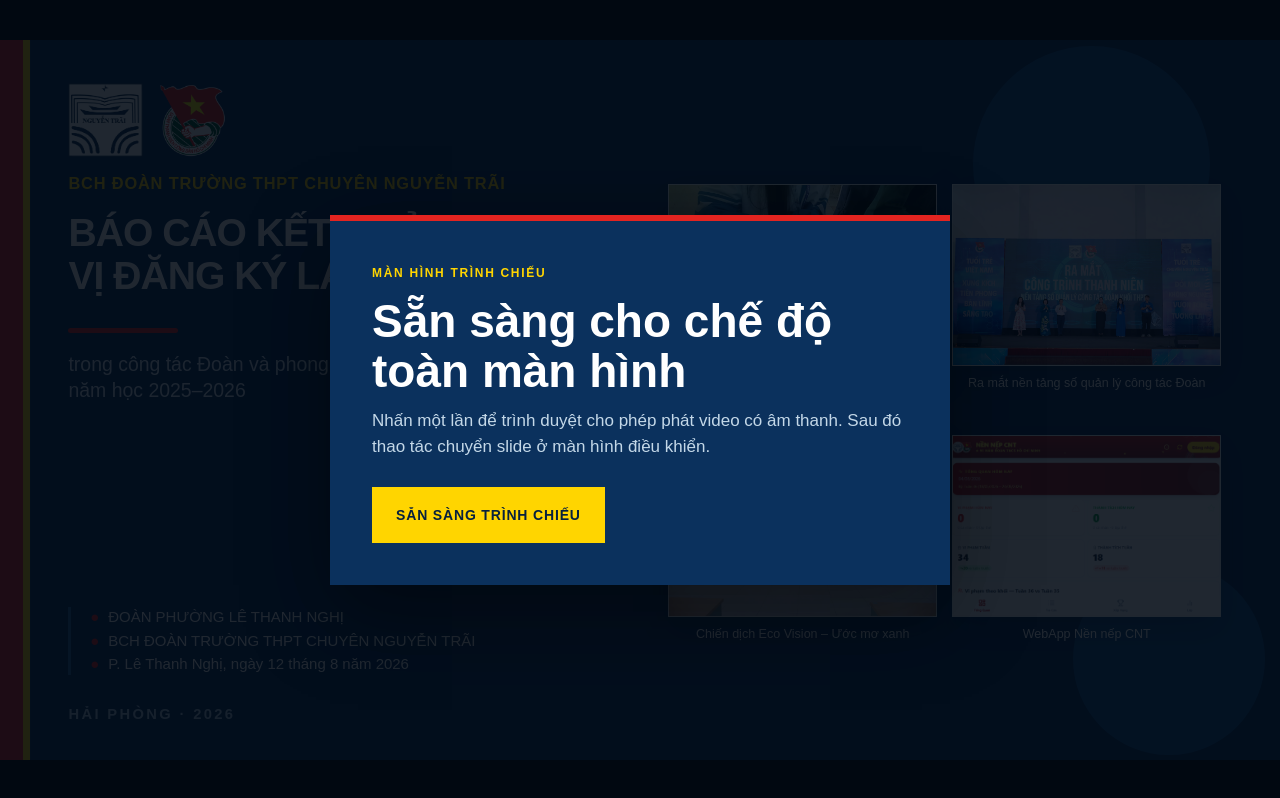
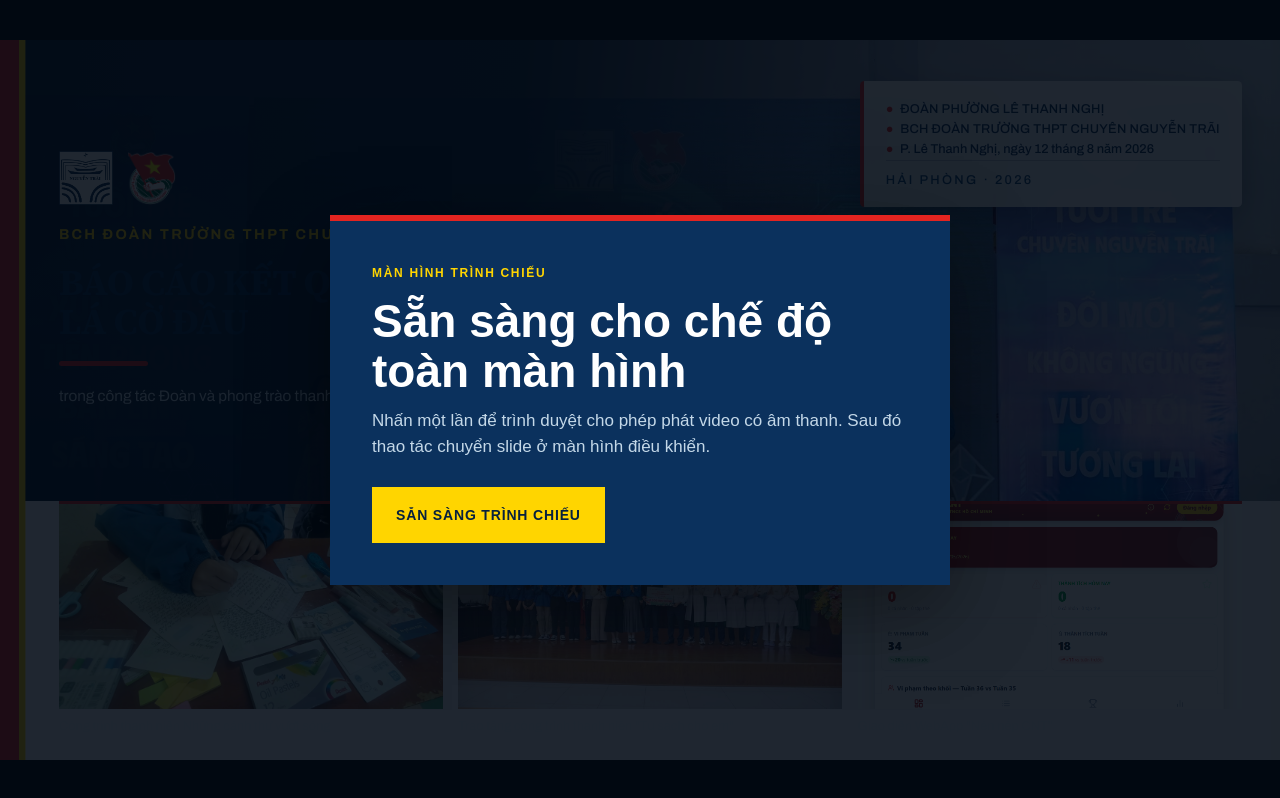
Before and after one commit to luonghaianh1208/lacodauCNT, a Next.js app: page /present in a window 1280 px wide. Built offline with nearby package versions, Linux system fonts and the light colour scheme.

Commit message:
feat: router khuon va he chuyen dong theo loai slide

```diff
--- a/app/globals.css
+++ b/app/globals.css
@@ -1539,3 +1539,45 @@ button {
     transition-duration: 1ms !important;
   }
 }
+
+/* ===== Dàn nhạc vào ===== */
+.slide-live .anim {
+  animation-delay: var(--d, 0ms);
+  animation-duration: 520ms;
+  animation-timing-function: cubic-bezier(0.22, 0.85, 0.26, 1);
+  animation-fill-mode: both;
+}
+
+.slide-live .a-rise { animation-name: cnt-rise; }
+.slide-live .a-fade { animation-name: cnt-fade; }
+.slide-live .a-grow { animation-name: cnt-grow; animation-duration: 420ms; }
+.slide-live .a-bar { animation-name: cnt-bar; animation-duration: 420ms; }
+.slide-live .a-media { animation-name: cnt-media; animation-duration: 640ms; }
+
+@keyframes cnt-rise { from { opacity: 0; transform: translateY(1.1cqw); } to { opacity: 1; transform: none; } }
+@keyframes cnt-fade { from { opacity: 0; } to { opacity: 1; } }
+@keyframes cnt-grow { from { transform: scaleX(0); } to { transform: scaleX(1); } }
+@keyframes cnt-bar { from { transform: scaleY(0); } to { transform: scaleY(1); } }
+@keyframes cnt-media { from { opacity: 0; transform: scale(1.035); } to { opacity: 1; transform: none; } }
+
+/* ===== Chuyển cảnh theo loại slide ===== */
+@keyframes cnt-tr-slide { from { opacity: 0; transform: translateX(var(--dir, 4cqw)); } to { opacity: 1; transform: none; } }
+@keyframes cnt-tr-depth { from { opacity: 0; transform: scale(1.045); } to { opacity: 1; transform: none; } }
+@keyframes cnt-tr-fade { from { opacity: 0; } to { opacity: 1; } }
+@keyframes cnt-tr-curtain { from { transform: translateX(var(--from, 100%)); } to { transform: none; } }
+
+.slide-live[data-transition="slide"] { animation: cnt-tr-slide 520ms cubic-bezier(0.22, 0.85, 0.26, 1) both; }
+.slide-live[data-transition="depth"] { animation: cnt-tr-depth 620ms cubic-bezier(0.22, 0.85, 0.26, 1) both; }
+.slide-live[data-transition="curtain"] { animation: cnt-tr-fade 440ms ease both; }
+.slide-live[data-transition="curtain"] .content-media { animation: cnt-tr-curtain 560ms cubic-bezier(0.3, 0.9, 0.25, 1) both; }
+.slide-stage[data-side="left"] .content-media { --from: -100%; }
+
+/* ===== Công tắc chuyển động =====
+   Mặc định BẬT vì đây là công cụ chạy trên máy người thuyết trình; nhiều máy tắt
+   hiệu ứng Windows để chạy nhẹ chứ không phải vì nhạy cảm tiền đình. Ai cần thì
+   chuyển về "auto" để tôn trọng thiết lập hệ điều hành. */
+@media (prefers-reduced-motion: reduce) {
+  [data-motion="auto"] * { animation-duration: 1ms !important; animation-delay: 0ms !important; }
+}
+
+[data-motion="off"] * { animation: none !important; }
--- a/components/SlideCanvas.tsx
+++ b/components/SlideCanvas.tsx
@@ -1,9 +1,14 @@
 "use client";
 
-import Image from "next/image";
-import { type CSSProperties, type RefObject } from "react";
+import { type RefObject } from "react";
 
-import { SLIDES, type CoverSlide, type KpiSlide, type PlatformSlide } from "@/lib/presentation";
+import { ContentSlideView } from "@/components/slides/ContentSlideView";
+import { CoverSlideView } from "@/components/slides/CoverSlideView";
+import { DividerSlideView } from "@/components/slides/DividerSlideView";
+import { KpiSlideView } from "@/components/slides/KpiSlideView";
+import { ModelSlideView } from "@/components/slides/ModelSlideView";
+import { OutroSlideView } from "@/components/slides/OutroSlideView";
+import { clampIndex, panelSideFor, SLIDES } from "@/lib/slides";
 
 type SlideCanvasProps = {
   index: number;
@@ -13,203 +18,11 @@ type SlideCanvasProps = {
   onVideoFallback?: () => void;
 };
 
-function BrandLockup({ light = false }: { light?: boolean }) {
-  return (
-    <div className={`brand-lockup ${light ? "brand-lockup--light" : ""}`}>
-      <div className="brand-logos">
-        <Image
-          src="/media/school-logo.png"
-          alt="Logo Trường THPT Chuyên Nguyễn Trãi"
-          width={120}
-          height={120}
-          priority
-        />
-        <Image
-          src="/media/youth-union-logo.png"
-          alt="Logo Đoàn TNCS Hồ Chí Minh"
-          width={120}
-          height={120}
-          priority
-        />
-      </div>
-      <div className="brand-copy">
-        <strong>ĐOÀN TRƯỜNG THPT CHUYÊN NGUYỄN TRÃI</strong>
-        <span>Năm học 2025–2026</span>
-      </div>
-    </div>
-  );
-}
-
-function Cover({ slide }: { slide: CoverSlide }) {
-  return (
-    <article className="slide-frame cover-slide">
-      <div className="cover-stripe" />
-      <div className="cover-orbit cover-orbit--top" />
-      <div className="cover-orbit cover-orbit--bottom" />
-      <section className="cover-copy">
-        <div className="cover-logos" aria-label="Nhận diện đơn vị">
-          <Image
-            src="/media/school-logo.png"
-            alt="Logo Trường THPT Chuyên Nguyễn Trãi"
-            width={120}
-            height={120}
-            priority
-          />
-          <Image
-            src="/media/youth-union-logo.png"
-            alt="Logo Đoàn TNCS Hồ Chí Minh"
-            width={120}
-            height={120}
-            priority
-          />
-        </div>
-        <p className="cover-eyebrow">{slide.eyebrow}</p>
-        <h1>{slide.title}</h1>
-        <div className="cover-rule" />
-        <p className="cover-subtitle">{slide.subtitle}</p>
-        <div className="cover-meta">
-          {slide.units.map((unit) => (
-            <p key={unit}>{unit}</p>
-          ))}
-          <p>{slide.date}</p>
-        </div>
-        <p className="cover-footer">{slide.footer}</p>
-      </section>
-      <section className="cover-gallery" aria-label="Các mô hình tiêu biểu">
-        {slide.images.map((image, position) => (
-          <figure key={image.src} style={{ "--order": position } as CSSProperties}>
-            <div className="cover-image-wrap">
-              <Image src={image.src} alt={image.alt} width={640} height={360} />
-            </div>
-            <figcaption>{image.caption}</figcaption>
-          </figure>
-        ))}
-      </section>
-    </article>
-  );
-}
-
-function CountUpHeadline() {
-  return (
-    <>
-      <span className="kpi-count" aria-hidden="true" />
-      <span className="sr-only">15/15</span>
-    </>
-  );
-}
-
-function Kpi({ slide }: { slide: KpiSlide }) {
-  return (
-    <article className="slide-frame light-slide kpi-slide">
-      <BrandLockup />
-      <header className="kpi-header">
-        <h1>{slide.title}</h1>
-        <p>{slide.summary}</p>
-      </header>
-      <section className="kpi-banner" aria-label="Kết quả tổng hợp">
-        <div className="kpi-headline">
-          <CountUpHeadline />
-        </div>
-        <div>
-          <h2>{slide.headlineLabel}</h2>
-          <p>{slide.headlineSubline}</p>
-        </div>
-      </section>
-      <section className="metric-grid" aria-label="Các chỉ tiêu vượt nổi bật">
-        {slide.metrics.map((metric, position) => (
-          <article
-            className="metric-card"
-            data-testid="metric-card"
-            key={metric.value}
-            style={{ "--order": position } as CSSProperties}
-          >
-            <strong>{metric.value}</strong>
-            <p>{metric.label}</p>
-          </article>
-        ))}
-      </section>
-      <p className="slide-footnote">{slide.footnote}</p>
-      <span className="slide-number">31</span>
-    </article>
-  );
-}
-
-function Platform({
-  slide,
-  videoRef,
-  videoBlocked,
-  onVideoFallback,
-}: {
-  slide: PlatformSlide;
-  videoRef?: RefObject<HTMLVideoElement | null>;
-  videoBlocked?: boolean;
-  onVideoFallback?: () => void;
-}) {
-  return (
-    <article className="slide-frame light-slide platform-slide">
-      <BrandLockup />
-      <header className="platform-header">
-        <h1>{slide.title}</h1>
-        <p className="platform-url">{slide.url}</p>
-        <p className="platform-summary">{slide.summary}</p>
-      </header>
-      <section className="platform-copy">
-        <div>
-          <h2>Các chức năng chính:</h2>
-          <ul>
-            {slide.functions.map((item) => (
-              <li key={item} data-testid="platform-function">
-                {item}
-              </li>
-            ))}
-          </ul>
-        </div>
-        <div>
-          <h2>Hiệu quả:</h2>
-          <ul>
-            {slide.effects.map((item) => (
-              <li key={item}>{item}</li>
-            ))}
-          </ul>
-        </div>
-      </section>
-      <section className="platform-media" aria-label="Minh chứng nền tảng số">
-        <figure className="platform-hero">
-          <div className="platform-video-wrap">
-            <video
-              ref={videoRef}
-              data-testid="platform-video"
-              src={slide.videoSrc}
-              poster={slide.hero.src}
-              preload="metadata"
-              playsInline
-            />
-            {videoBlocked ? (
-              <button className="video-fallback" type="button" onClick={onVideoFallback}>
-                <span className="play-triangle" aria-hidden="true" />
-                NHẤN ĐỂ PHÁT VIDEO
-              </button>
-            ) : null}
-          </div>
-          <figcaption>{slide.hero.caption}</figcaption>
-        </figure>
-        <div className="platform-shots">
-          {slide.screenshots.map((image) => (
-            <figure key={image.src}>
-              <div>
-                <Image src={image.src} alt={image.alt} width={640} height={360} />
-              </div>
-              <figcaption>{image.caption}</figcaption>
-            </figure>
-          ))}
-        </div>
-      </section>
-      <p className="slide-footnote">{slide.footnote}</p>
-      <span className="slide-number">34</span>
-    </article>
-  );
-}
-
+/**
+ * Router khuôn: chọn đúng component khuôn theo `slide.kind`. Không gánh việc
+ * chuyển cảnh — hệ chuyển động (`lib/motion.ts` + CSS) do nơi điều phối slide
+ * (màn hình trình chiếu) áp `data-transition` / `data-motion` lên khung bọc.
+ */
 export function SlideCanvas({
   index,
   mode,
@@ -217,24 +30,27 @@ export function SlideCanvas({
   videoBlocked = false,
   onVideoFallback,
 }: SlideCanvasProps) {
-  const slide = SLIDES[Math.min(SLIDES.length - 1, Math.max(0, index))];
+  const safeIndex = clampIndex(index);
+  const slide = SLIDES[safeIndex];
 
   return (
-    <div
-      className={`slide-shell slide-shell--${mode}`}
-      data-slide-index={index}
-      aria-label={`Slide ${slide.sourceNumber}`}
-    >
-      {slide.kind === "cover" ? <Cover slide={slide} /> : null}
-      {slide.kind === "kpi" ? <Kpi slide={slide} /> : null}
-      {slide.kind === "platform" ? (
-        <Platform
+    <div className={`slide-shell slide-shell--${mode}`} data-slide-index={safeIndex}>
+      {slide.kind === "cover" ? <CoverSlideView slide={slide} /> : null}
+      {slide.kind === "divider" ? <DividerSlideView slide={slide} /> : null}
+      {slide.kind === "content" ? (
+        <ContentSlideView slide={slide} side={panelSideFor(safeIndex)} />
+      ) : null}
+      {slide.kind === "kpi" ? <KpiSlideView slide={slide} animate={mode === "full"} /> : null}
+      {slide.kind === "model" ? (
+        <ModelSlideView
           slide={slide}
+          side={panelSideFor(safeIndex)}
           videoRef={videoRef}
           videoBlocked={videoBlocked}
           onVideoFallback={onVideoFallback}
         />
       ) : null}
+      {slide.kind === "outro" ? <OutroSlideView slide={slide} /> : null}
     </div>
   );
 }
```
Also changed, not shown: lib/motion.ts (added, +29 -0 lines), 1 other file (tests, documents, lock files or other folders).
